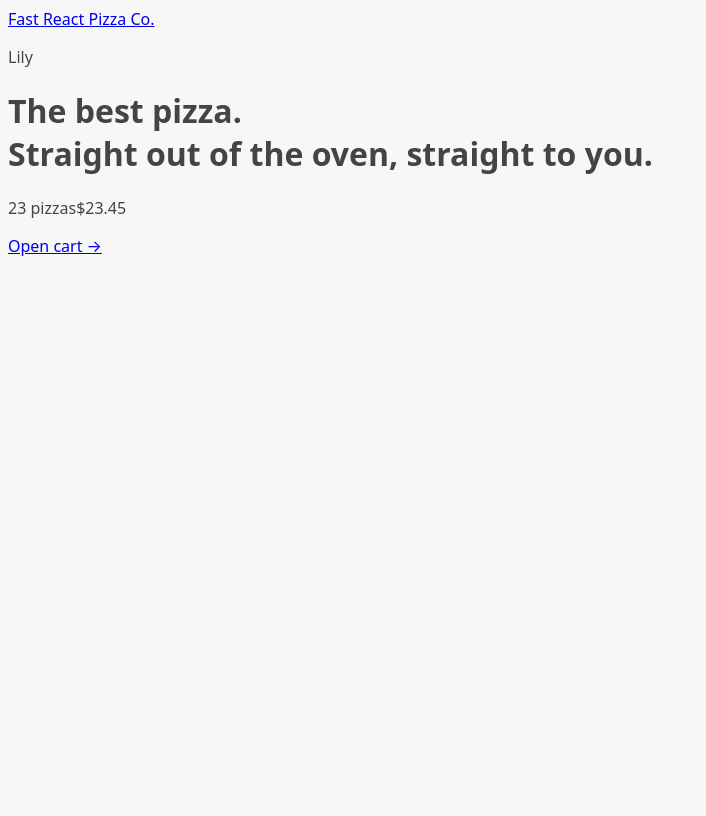
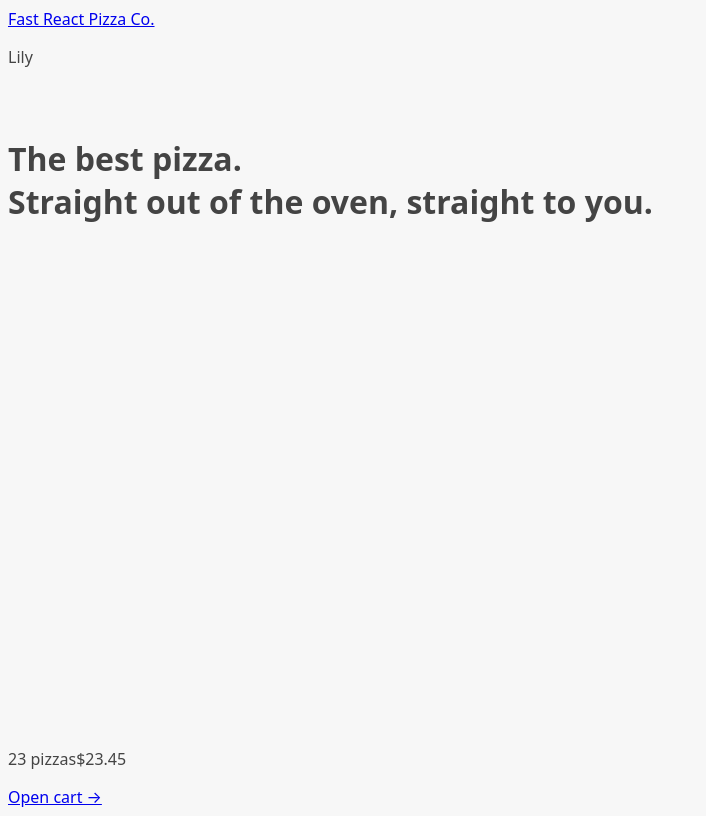
Before and after one commit to ad80352/MeOnTheList, a React (Vite) app in the folder order-me/: page / in a window 1280 px wide. Shown: the whole page, without its empty margins (0-706 px from the left). Built offline with nearby package versions, Linux system fonts and the light colour scheme.

Commit message:
Displaying a Loading Indicator

```diff
--- a/order-me/src/ui/AppLayout.jsx
+++ b/order-me/src/ui/AppLayout.jsx
@@ -1,10 +1,16 @@
 import Header from "./Header";
+import Loader from "./Loader";
 import CartOverview from "../features/cart/CartOverview";
-import { Outlet } from "react-router-dom";
+import { Outlet, useNavigation } from "react-router-dom";
 
 function AppLayout() {
+  const navigation = useNavigation();
+  const isLoading = navigation.state === "loading";
+
   return (
-    <div>
+    <div className="layout">
+      {isLoading && <Loader />}
+
       <Header />
 
       <main>
--- /dev/null
+++ b/order-me/src/ui/Loader.jsx
@@ -0,0 +1,5 @@
+function Loader() {
+  return <div className="loader"></div>;
+}
+
+export default Loader;
```
